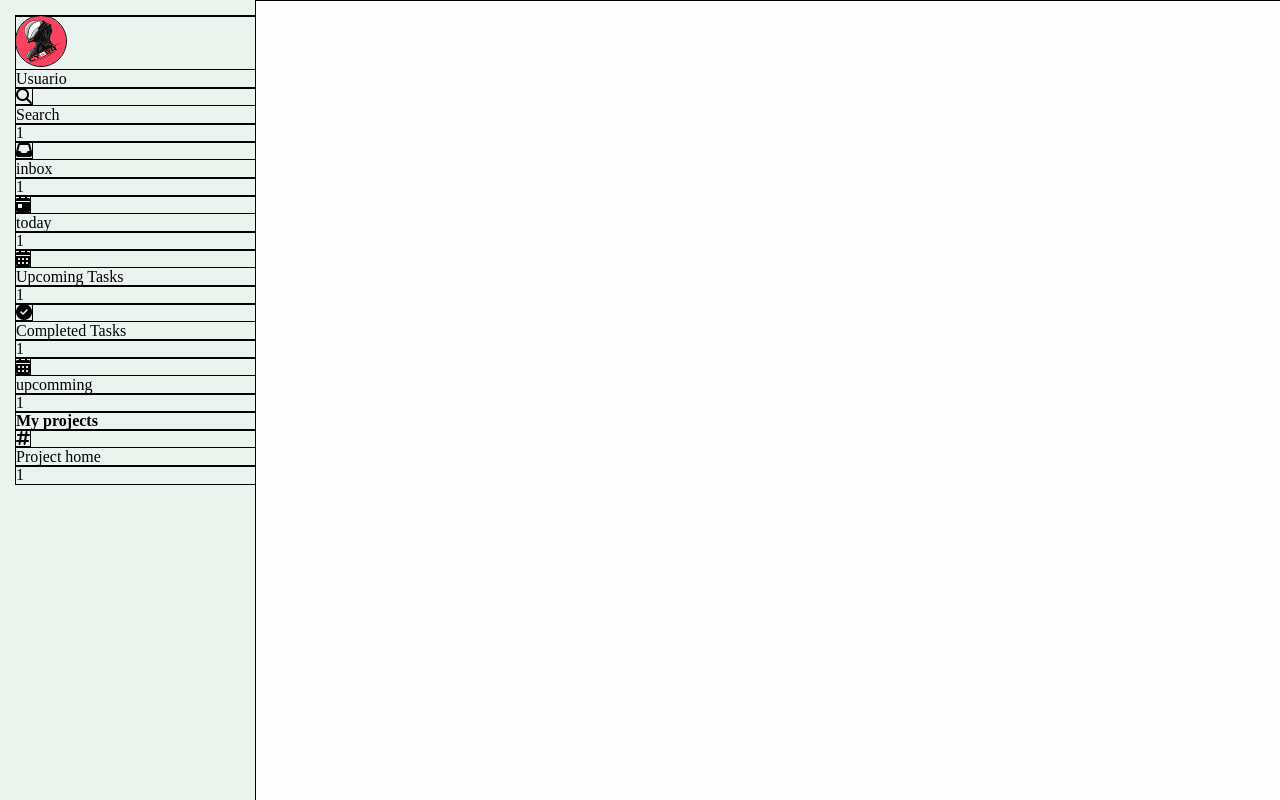
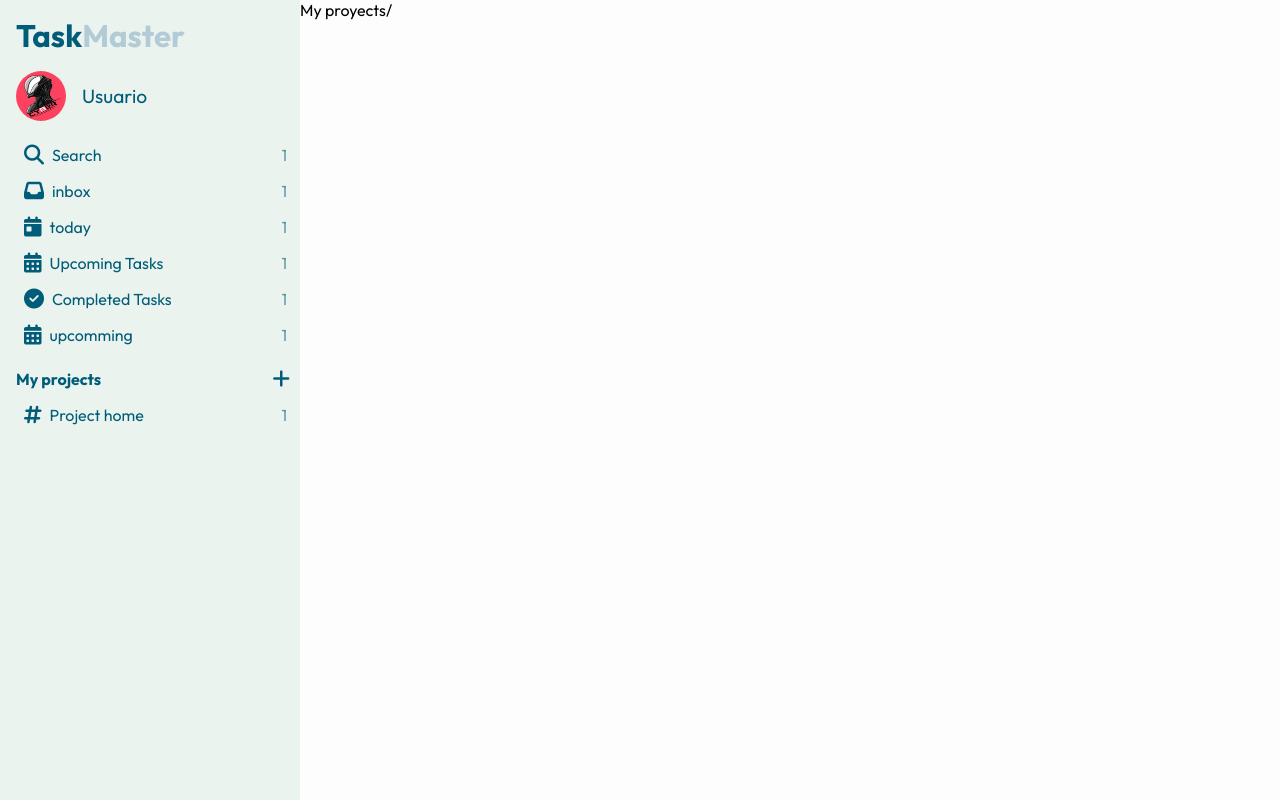
Before and after one commit to RagnaHugo/task-master, a website built with webpack: page src/index.html in a window 1280 px wide. Built offline with nearby package versions, Linux system fonts and the light colour scheme.

Commit message:
nav bar finished

```diff
--- a/src/index.html
+++ b/src/index.html
@@ -10,7 +10,8 @@
 <body>
     <nav>
         <div class="logo">
-            <h1></h1>
+            <h1>Task<span class="logo-master">Master</span></h1>
+
         </div>
         <div class="profile">
             <img src="images/profile_web.jpg" alt="foto">
@@ -19,26 +20,26 @@
         </div>
 
         <div class="item-menu">
-            <i class="fa-solid fa-magnifying-glass"></i>
+            <i class="fa-solid fa-magnifying-glass icon"></i>
             <p>Search </p>
             <p>1</p>
         </div>
 
         <div class="item-menu">
-            <i class="fa-solid fa-inbox"></i>
+            <i class="fa-solid fa-inbox icon"></i>
             <p>inbox</p>
             <p>1</p>
         </div>
 
         <div class="item-menu">
-            <i class="fa-solid fa-calendar-day"></i>
+            <i class="fa-solid fa-calendar-day icon"></i>
             <p>today</p>
             <p>1</p>
         </div>
 
 
         <div class="item-menu">
-            <i class="fa-solid fa-calendar-days"></i>
+            <i class="fa-solid fa-calendar-days icon"></i>
             <p>Upcoming Tasks </p>
             <p>1</p>
         </div>
@@ -47,7 +48,7 @@
 
 
         <div class="item-menu">
-            <i class="fa-solid fa-circle-check"></i>
+            <i class="fa-solid fa-circle-check icon" ></i>
             <p>Completed Tasks</p>
             <p>1</p>
         </div>
@@ -57,17 +58,21 @@
 
 
         <div class="item-menu">
-            <i class="fa-solid fa-calendar-days"></i>
+            <i class="fa-solid fa-calendar-days icon"></i>
             <p>upcomming</p>
             <p>1</p>
         </div>
 
+        <div class="text-project">
+            <h4>My projects</h4>
+            <i class="fa-solid fa-plus"></i>
 
-        <h4>My projects</h4>
+        </div>
+
 
 
         <div class="item-menu">
-            <i class="fa-solid fa-hashtag"></i>
+            <i class="fa-solid fa-hashtag icon"></i>
             <p>Project home</p>
             <p>1</p>
         </div>
@@ -78,7 +83,7 @@
     </nav>
     <main>
         <header>
-
+            <p class="ruta" >My proyects/</p>
         </header>
         <section>
 
--- a/src/styles.css
+++ b/src/styles.css
@@ -1,9 +1,11 @@
+@import url('https://fonts.googleapis.com/css2?family=Outfit:wght@100..900&display=swap');
+
 
 *,*::before,*::after{
     padding: 0px;
     margin: 0px;
     box-sizing: border-box;
-    outline:1px solid black;
+
 }
 :root{
     --background:rgb(253, 253, 253);
@@ -12,7 +14,11 @@
     --nav-color: rgb(235, 243, 238);
 
 }
+i.icon{
+  font-size: 20px;
+  color:var(--secondary-color);
 
+}
 img{
     width: 50px;
     height: 50px;
@@ -21,22 +27,105 @@ img{
 }
 
 body{
+    font-family: "Outfit", sans-serif;
     display: grid;
-    grid-template-columns: minmax(200px,1fr) 4fr;
+    grid-template-columns: minmax(300px,1fr) 4fr;
     height: 100vh;
 
 }
 
 
 nav{
+    color:var(--secondary-color);
     background-color: var(--nav-color);
     display: flex;
     flex-direction: column;
     padding-left: 16px;
     padding-top: 16px;
+    padding-right: 5px;
+
 
 }
 
 main{
     background-color: var(--background);
 }
+
+
+/*menu*/
+
+.profile{
+    font-size: 1.2rem;
+    display: flex;
+    align-items: center;
+    gap:16px
+}
+
+
+
+.logo{
+    font-size: 1.3rem;
+    margin-bottom: 16px;
+}
+
+.logo-master{
+    color: rgb(179, 203, 214);
+}
+
+.item-menu{
+
+    display: flex;
+    padding: 8px;
+    gap: 8px;
+    border-radius: 10px;
+
+}
+
+.item-menu p:last-child{
+    flex: 1;
+    text-align: end;
+    opacity: 0.6;
+}
+
+.item-menu:nth-child(3) {
+    margin-top: 16px;
+}
+
+
+
+
+.item-menu:hover{
+    background-color: rgba(87, 97, 91, 0.274);
+    cursor: pointer;
+}
+
+.text-project{
+    display: flex;
+    justify-content: space-between;
+    height: 20px;
+    margin-top: 16px;
+    margin-bottom: 8px;
+    margin-right: 5px;
+
+
+}
+
+
+.text-project >i{
+
+   font-size: 20px;
+   cursor: pointer;
+
+
+}
+
+
+.text-project >i:hover{
+
+    font-size: 25px;
+
+
+ }
+
+
+/*HEADER AND MAIN CONTENT*/
```
